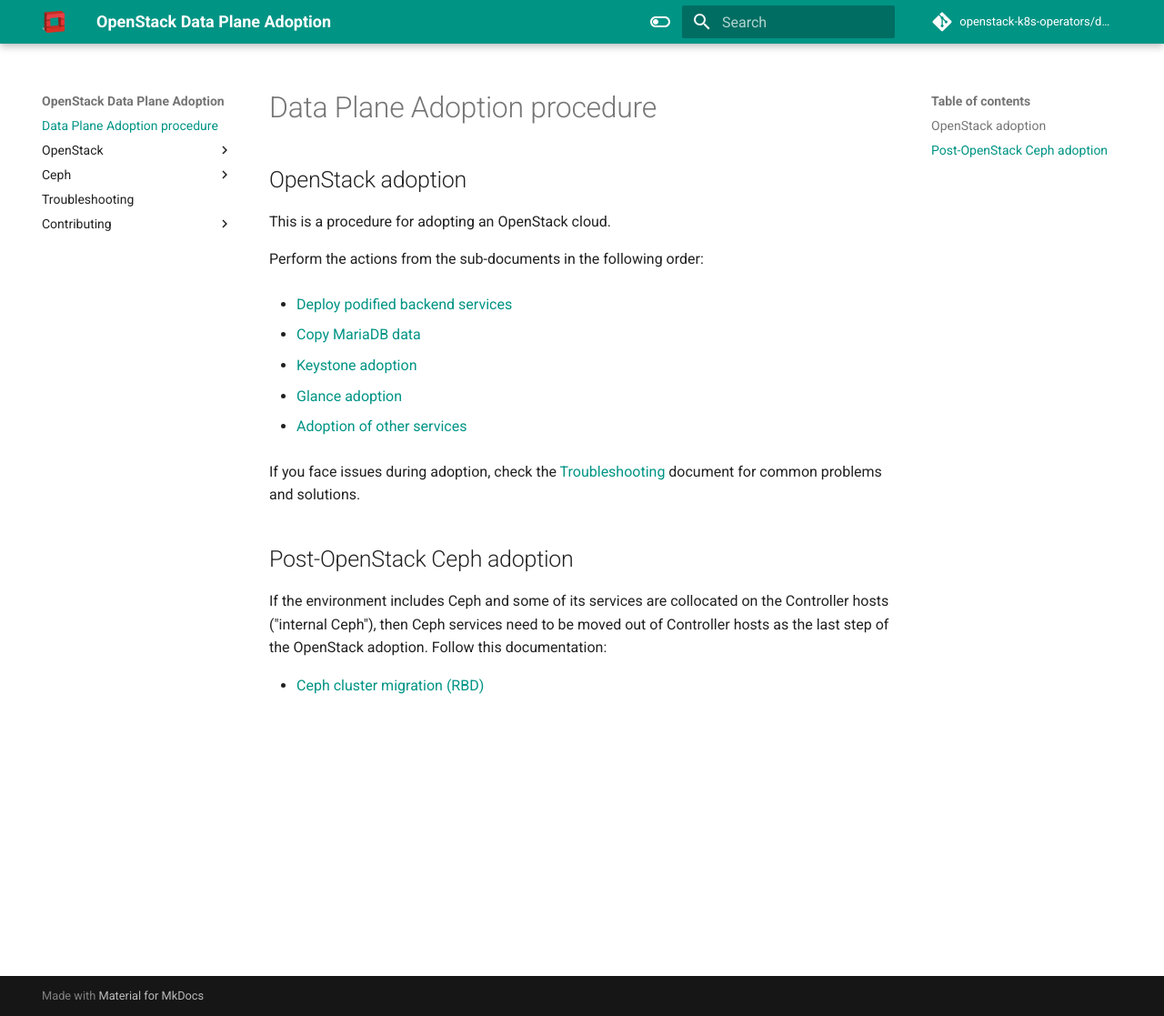
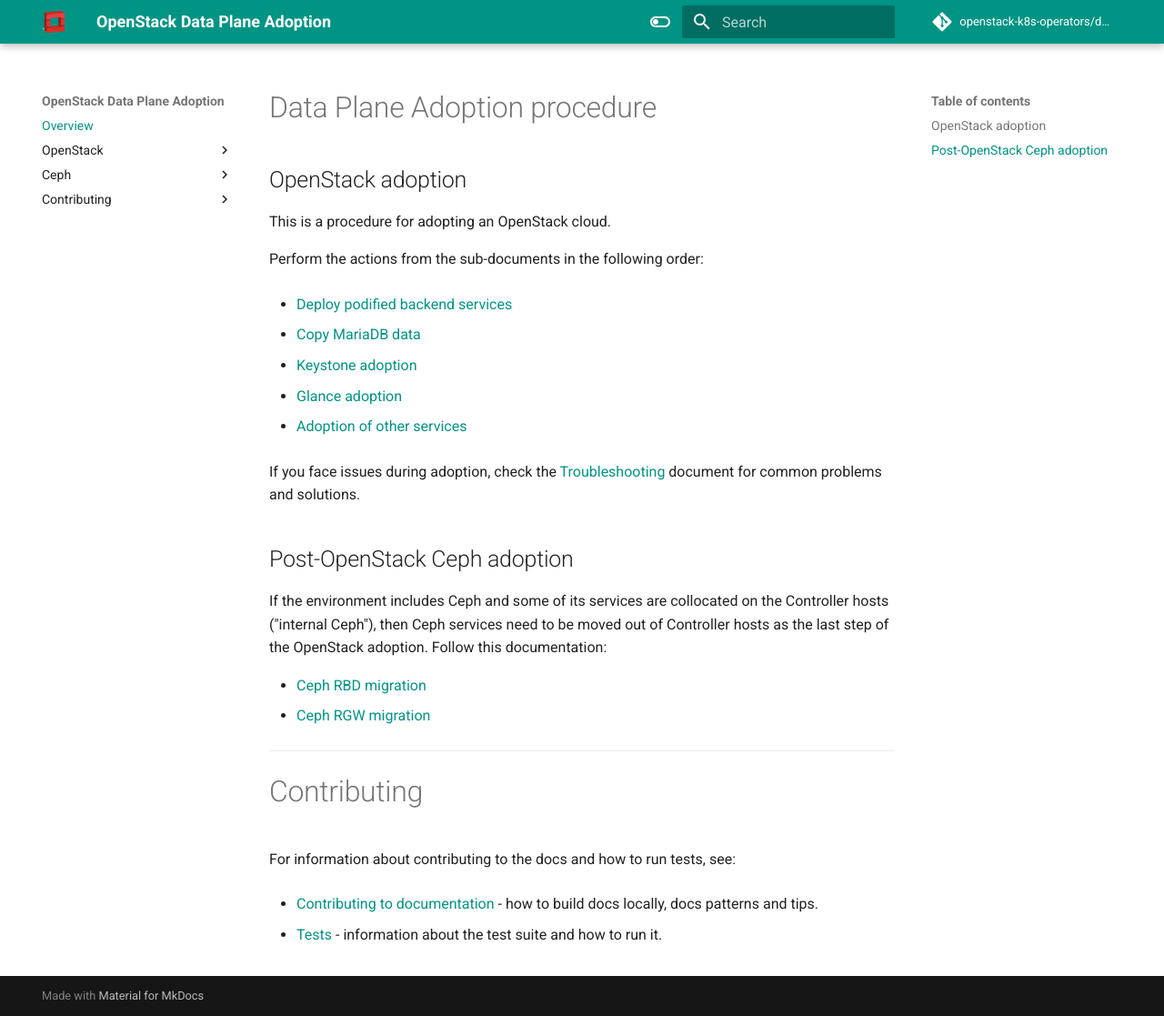
Before and after one commit to openstack-k8s-operators/data-plane-adoption, an MkDocs documentation site: the page built from docs/README.md, in a window 1280 px wide and 1117 px high. Shown: the whole window at 91% size. Built offline with MkDocs 1.6.1 and Material for MkDocs 9.7.7, drawn with Linux system fonts in a browser that asks for light colours; comment, search, counter and statistics services are not loaded; the version menu is left out.

Commit message:
Separate OpenStack and Ceph procedures into their directories

```diff
--- a/docs/README.md
+++ b/docs/README.md
@@ -7,19 +7,19 @@
 
 Perform the actions from the sub-documents in the following order:
 
-* [Deploy podified backend services](backend_services_deployment.md)
+* [Deploy podified backend services](openstack/backend_services_deployment.md)
 
-* [Copy MariaDB data](mariadb_copy.md)
+* [Copy MariaDB data](openstack/mariadb_copy.md)
 
-* [Keystone adoption](keystone_adoption.md)
+* [Keystone adoption](openstack/keystone_adoption.md)
 
-* [Glance adoption](glance_adoption.md)
+* [Glance adoption](openstack/glance_adoption.md)
 
-* [Adoption of other services](other_services_adoption.md)
+* [Adoption of other services](openstack/other_services_adoption.md)
 
 If you face issues during adoption, check the
-[Troubleshooting](troubleshooting.md) document for common problems and
-solutions.
+[Troubleshooting](openstack/troubleshooting.md) document for common
+problems and solutions.
 
 ## Post-OpenStack Ceph adoption
 
@@ -28,4 +28,18 @@
 services need to be moved out of Controller hosts as the last step of
 the OpenStack adoption. Follow this documentation:
 
-* [Ceph cluster migration (RBD)](ceph.md)
+* [Ceph RBD migration](ceph/ceph_rbd.md)
+* [Ceph RGW migration](ceph/ceph_rgw.md)
+
+-----
+
+# Contributing
+
+For information about contributing to the docs and how to run tests,
+see:
+
+* [Contributing to documentation](contributing/documentation.md) -
+  how to build docs locally, docs patterns and tips.
+
+* [Tests](contributing/tests.md) -
+  information about the test suite and how to run it.
--- a/mkdocs.yml
+++ b/mkdocs.yml
@@ -25,17 +25,17 @@
         icon: material/toggle-switch
         name: Switch to light mode
 nav:
-  - README.md
+  - Overview: README.md
   - OpenStack:
-    - backend_services_deployment.md
-    - mariadb_copy.md
-    - keystone_adoption.md
-    - glance_adoption.md
-    - other_services_adoption.md
+    - openstack/backend_services_deployment.md
+    - openstack/mariadb_copy.md
+    - openstack/keystone_adoption.md
+    - openstack/glance_adoption.md
+    - openstack/other_services_adoption.md
+    - openstack/troubleshooting.md
   - Ceph:
-    - ceph_rbd.md
-    - ceph_rgw.md
-  - troubleshooting.md
+    - Ceph RBD migration: ceph/ceph_rbd.md
+    - Ceph RGW migration: ceph/ceph_rgw.md
   - Contributing:
     - contributing/documentation.md
     - contributing/tests.md
```
Also changed, not shown: README.md (+1 -1 lines), docs/ceph/ceph_rbd.md (renamed from docs/ceph_rbd.md), docs/ceph/ceph_rgw.md (renamed from docs/ceph_rgw.md), docs/openstack/backend_services_deployment.md (renamed from docs/backend_services_deployment.md), docs/openstack/glance_adoption.md (renamed from docs/glance_adoption.md), docs/openstack/keystone_adoption.md (renamed from docs/keystone_adoption.md), docs/openstack/mariadb_copy.md (renamed from docs/mariadb_copy.md), docs/openstack/other_services_adoption.md (renamed from docs/other_services_adoption.md).
